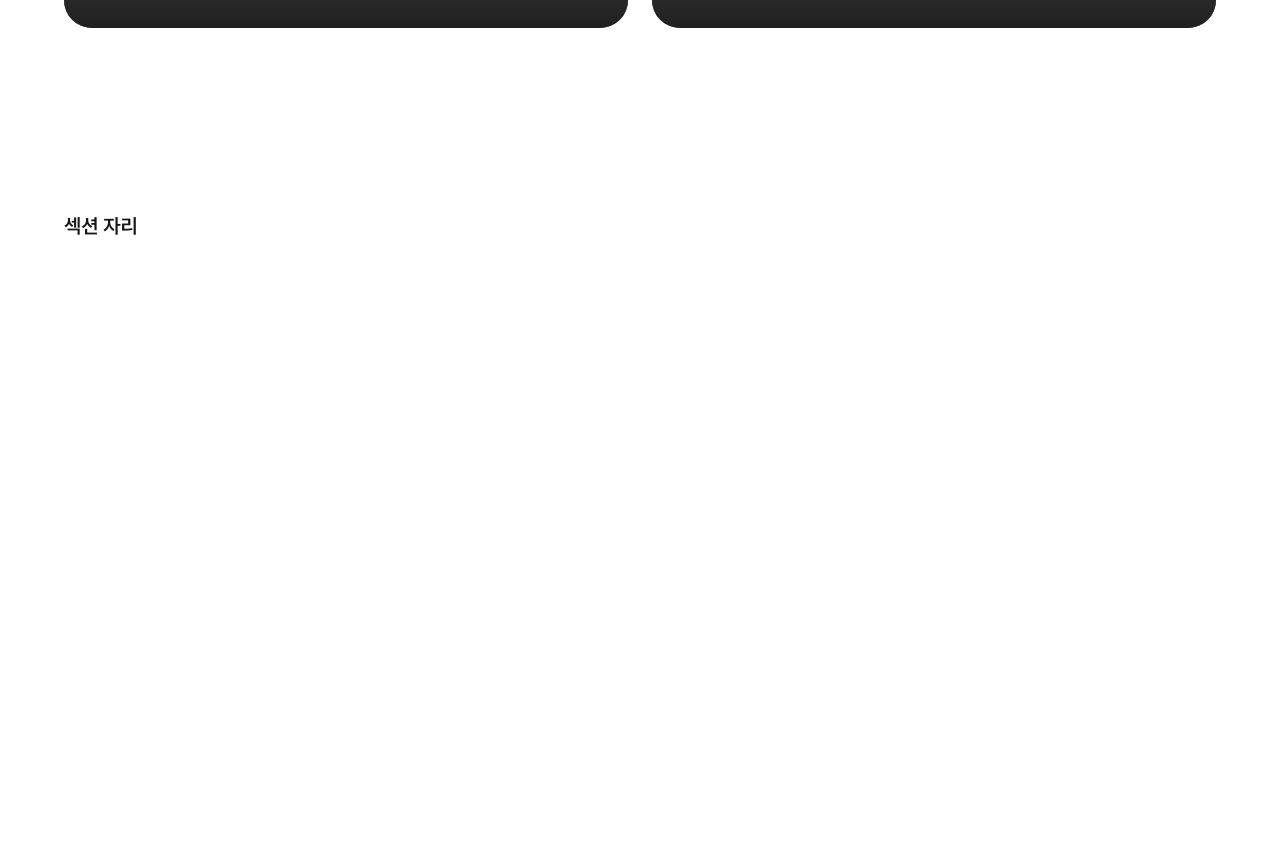
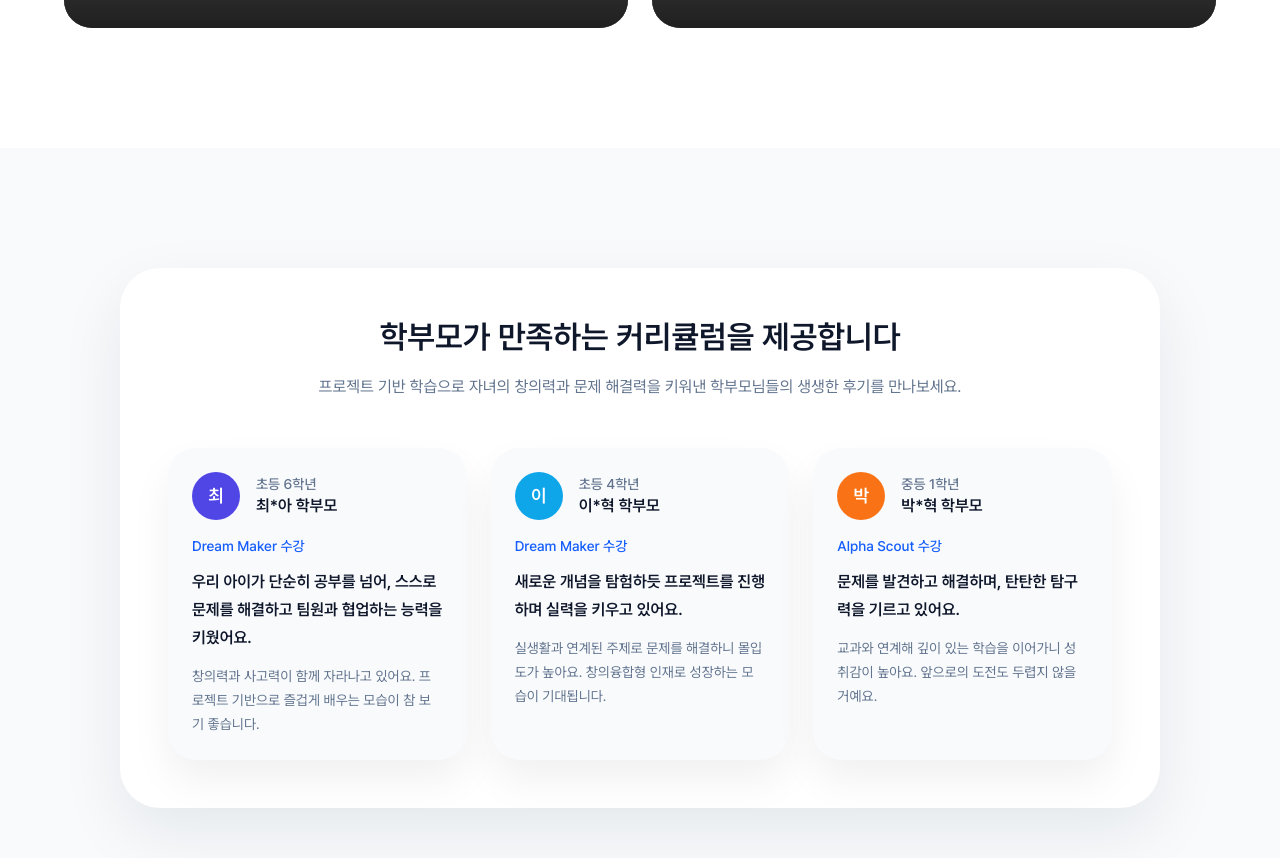
Before and after one commit to WithM2/iakkaweb, a Next.js app: page /ko in a window 1280 px wide. Shown: the part 5686-6544 px from the top of the page. Before the commit the page ends 5990 px from the top, so only its background shows below. Built offline with nearby package versions, Linux system fonts and the light colour scheme; grey boxes are pictures that could not be loaded.

Commit message:
Move review section below achievement highlights

```diff
--- a/src/app/ko/page.tsx
+++ b/src/app/ko/page.tsx
@@ -1,5 +1,6 @@
 import Header from "@/components/common/Header";
 import AchievementHighlightsSection from "@/components/ko/AchievementHighlightsSection";
+import ReviewSection from "@/components/ReviewSection";
 import LearningJourneySection from "@/components/ko/LearningJourneySection";
 import MentorShowcaseSection from "@/components/ko/MentorShowcaseSection";
 import PricingSection from "@/components/ko/PricingSection";
@@ -216,11 +217,7 @@ export default function PageKO() {
 
       <AchievementHighlightsSection />
 
-      {/* 아래부터 다음 섹션들… */}
-      <main className="mx-auto max-w-[1200px] px-5 md:px-6 py-16">
-        {/* 예시 영역 */}
-        <h2 className="text-xl font-semibold">섹션 자리</h2>
-      </main>
+      <ReviewSection />
     </>
   );
 }
--- a/src/app/page.tsx
+++ b/src/app/page.tsx
@@ -1,5 +1,4 @@
 import Image from "next/image";
-import { ReviewSection } from "@/components/ReviewSection";
 
 export default function Home() {
   return (
@@ -51,8 +50,6 @@ export default function Home() {
             Read our docs
           </a>
         </div>
-
-        <ReviewSection />
       </main>
       <footer className="row-start-3 flex gap-[24px] flex-wrap items-center justify-center">
         <a
--- a/src/components/ReviewSection.tsx
+++ b/src/components/ReviewSection.tsx
@@ -36,18 +36,20 @@ const REVIEWS = [
 
 export function ReviewSection() {
   return (
-    <section className="w-full max-w-5xl rounded-[40px] bg-[#F8FAFC] px-6 py-12 shadow-[0_24px_64px_rgba(15,23,42,0.08)]">
-      <h2 className="text-center text-2xl font-semibold text-slate-900 sm:text-3xl">
+    <section className="w-full bg-slate-50">
+      <div className="mx-auto w-full max-w-[1200px] px-5 py-20 md:px-6 md:py-[120px]">
+        <div className="mx-auto max-w-[1040px] rounded-[40px] bg-white px-6 py-12 shadow-[0_24px_64px_rgba(15,23,42,0.08)] md:px-12">
+          <h2 className="text-center text-[28px] font-semibold leading-[36px] text-slate-900 md:text-[32px] md:leading-[42px]">
             학부모가 만족하는 커리큘럼을 제공합니다
           </h2>
-      <p className="mt-4 text-center text-base leading-7 text-slate-500">
+          <p className="mt-4 text-center text-[16px] leading-[26px] text-slate-500">
             프로젝트 기반 학습으로 자녀의 창의력과 문제 해결력을 키워낸 학부모님들의 생생한 후기를 만나보세요.
           </p>
-      <div className="mt-10 grid gap-6 md:grid-cols-3">
+          <div className="mt-10 grid gap-6 md:mt-12 md:grid-cols-3">
             {REVIEWS.map((review) => (
               <article
                 key={review.name}
-            className="flex h-full flex-col gap-4 rounded-3xl bg-white p-6 shadow-[0_20px_40px_rgba(15,23,42,0.06)]"
+                className="flex h-full flex-col gap-4 rounded-[28px] bg-slate-50 p-6 shadow-[0_20px_40px_rgba(15,23,42,0.06)]"
               >
                 <div className="flex items-center gap-4">
                   <div
@@ -70,6 +72,8 @@ export function ReviewSection() {
               </article>
             ))}
           </div>
+        </div>
+      </div>
     </section>
   );
 }
```
Lines whose indentation alone changed are shown as unchanged.
